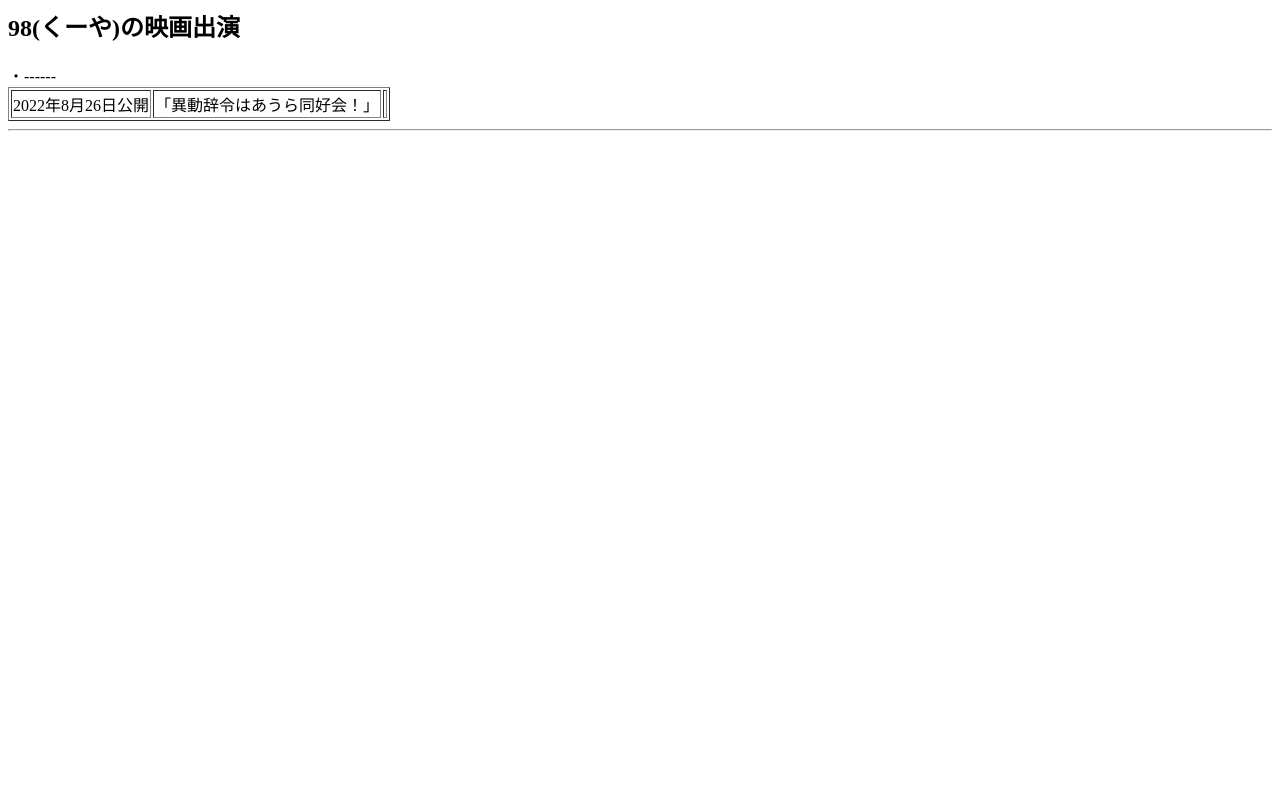
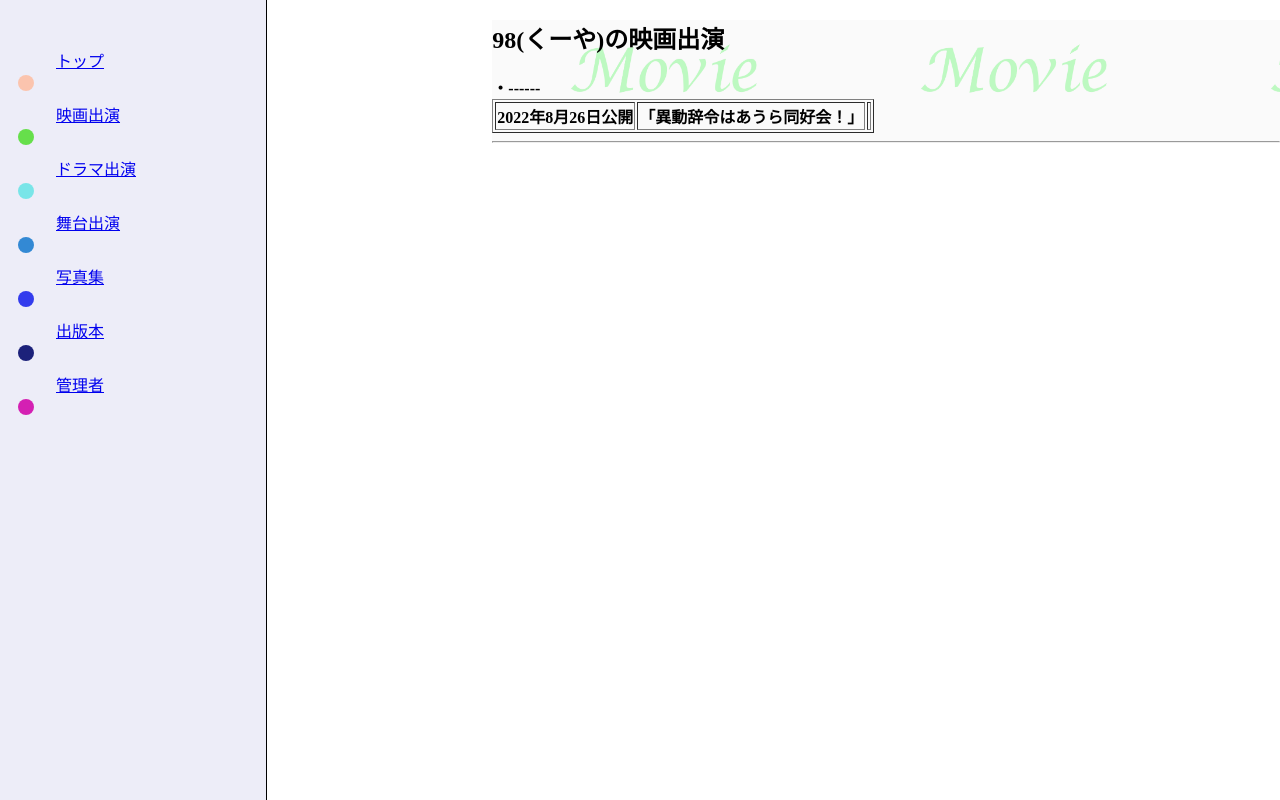
Before and after one commit to 98tiktokya/98tiktokya.github.io, a plain HTML site: page movie.html in a window 1280 px wide. Drawn offline with Linux system fonts and the light colour scheme.

Commit message:
Add files via upload

```diff
--- a/book.html
+++ b/book.html
@@ -0,0 +1,64 @@
+<!DOCTYPE html>
+<html lang="ja">
+
+<head>
+<meta charset="utf-8">
+<title>98(くーや)のホームページ</title>
+<meta name="viewport" content="width=device-width, initial-scale=1.0">
+<link rel="stylesheet" href="common.css">
+<link rel="stylesheet" href="sidebar.css">
+<link rel="stylesheet" href="top.css">
+</head>
+
+<body>
+<!-- サイドバー -->
+<div class="sidebar">
+</div>
+<!-- メインカラム -->
+<div class="mainColumnLeft">
+</div>
+</body>
+
+</html>
+
+<!-- サイドバー -->
+<div class="sidebar">
+   <ul>
+   <li class="sideLink sideLinkTop">
+   <a href="index.html">
+   トップ
+   </a>
+   </li>
+   <li class="sideLink sideLinkMovie">
+   <a href="movie.html">
+   映画出演
+   </a>
+   </li>
+   <li class="sideLink sideLinkDrama">
+   <a href="drama.html">
+   ドラマ出演
+   </a>
+   </li>
+   <li class="sideLink sideLinkStage">
+   <a href="stage.html">
+   舞台出演
+   </a>
+   </li>
+   <li class="sideLink sideLinkPhotobook">
+   <a href="photobook.html">
+   写真集
+   </a>
+   </li>
+   <li class="sideLink sideLinkBook">
+   <a href="book.html">
+   出版本
+   </a>
+   </li>
+   <li class="sideLink sideLinkManager">
+   <a href="manager.html">
+   管理者
+   </a>
+   </li>
+   </ul>
+   </div>
+   <!-- メインカラム -->
--- a/common.css
+++ b/common.css
@@ -9,7 +9,7 @@ position: fixed;
 overflow-x: hidden;
 background-color: #ededf8;
 height: 100vh;
-width: 20%;
+width: calc(20% + 10px);
 border-right: 0.5px solid #000000;
 }
 
--- a/movie.css
+++ b/movie.css
@@ -1,7 +1,10 @@
+
 .mainColumnMovie{
-padding: 0 20%;
 background-image: url("movie.png");
 background-repeat: repeat;
+width: 100%;
+background-size: 350px 100px; /* 画像の大きさを固定 */
+background-position: top left;
 }
 
 .movieBodyList{
--- a/movie.html
+++ b/movie.html
@@ -1,4 +1,66 @@
-<!-- 中略 -->
+<!DOCTYPE html>
+<html lang="ja">
+
+<head>
+<meta charset="utf-8">
+<title>98(くーや)のホームページ</title>
+<meta name="viewport" content="width=device-width, initial-scale=1.0">
+<link rel="stylesheet" href="common.css">
+<link rel="stylesheet" href="sidebar.css">
+<link rel="stylesheet" href="movie.css">
+</head>
+
+<body>
+<!-- サイドバー -->
+<div class="sidebar">
+</div>
+<!-- メインカラム -->
+<div class="mainColumnLeft">
+</div>
+</body>
+
+</html>
+
+<!-- サイドバー -->
+<div class="sidebar">
+   <ul>
+   <li class="sideLink sideLinkTop">
+   <a href="index.html">
+   トップ
+   </a>
+   </li>
+   <li class="sideLink sideLinkMovie">
+   <a href="movie.html">
+   映画出演
+   </a>
+   </li>
+   <li class="sideLink sideLinkDrama">
+   <a href="drama.html">
+   ドラマ出演
+   </a>
+   </li>
+   <li class="sideLink sideLinkStage">
+   <a href="stage.html">
+   舞台出演
+   </a>
+   </li>
+   <li class="sideLink sideLinkPhotobook">
+   <a href="photobook.html">
+   写真集
+   </a>
+   </li>
+   <li class="sideLink sideLinkBook">
+   <a href="book.html">
+   出版本
+   </a>
+   </li>
+   <li class="sideLink sideLinkManager">
+   <a href="manager.html">
+   管理者
+   </a>
+   </li>
+   </ul>
+   </div>
 <!-- メインカラム -->
 <div class="mainColumn">
 <div class="mainColumnMovie">
--- a/top.css
+++ b/top.css
@@ -12,11 +12,11 @@ align-items: center; /* 子要素を中央に配置 */
 }
 
 .topBodyLeft{
-width: 40%;
+width: 50%;
 }
 
 .topBodyRight{
-width: 60%;
+width: 50%;
 }
 
 .topProfileItem{
```
Also changed, not shown: drama.html (+64 -0 lines), manager.html (+64 -0 lines), photobook.html (+64 -0 lines), profile.html (+64 -1 lines), sidebar.html (added, +11 -0 lines), stage.html (+64 -0 lines).
